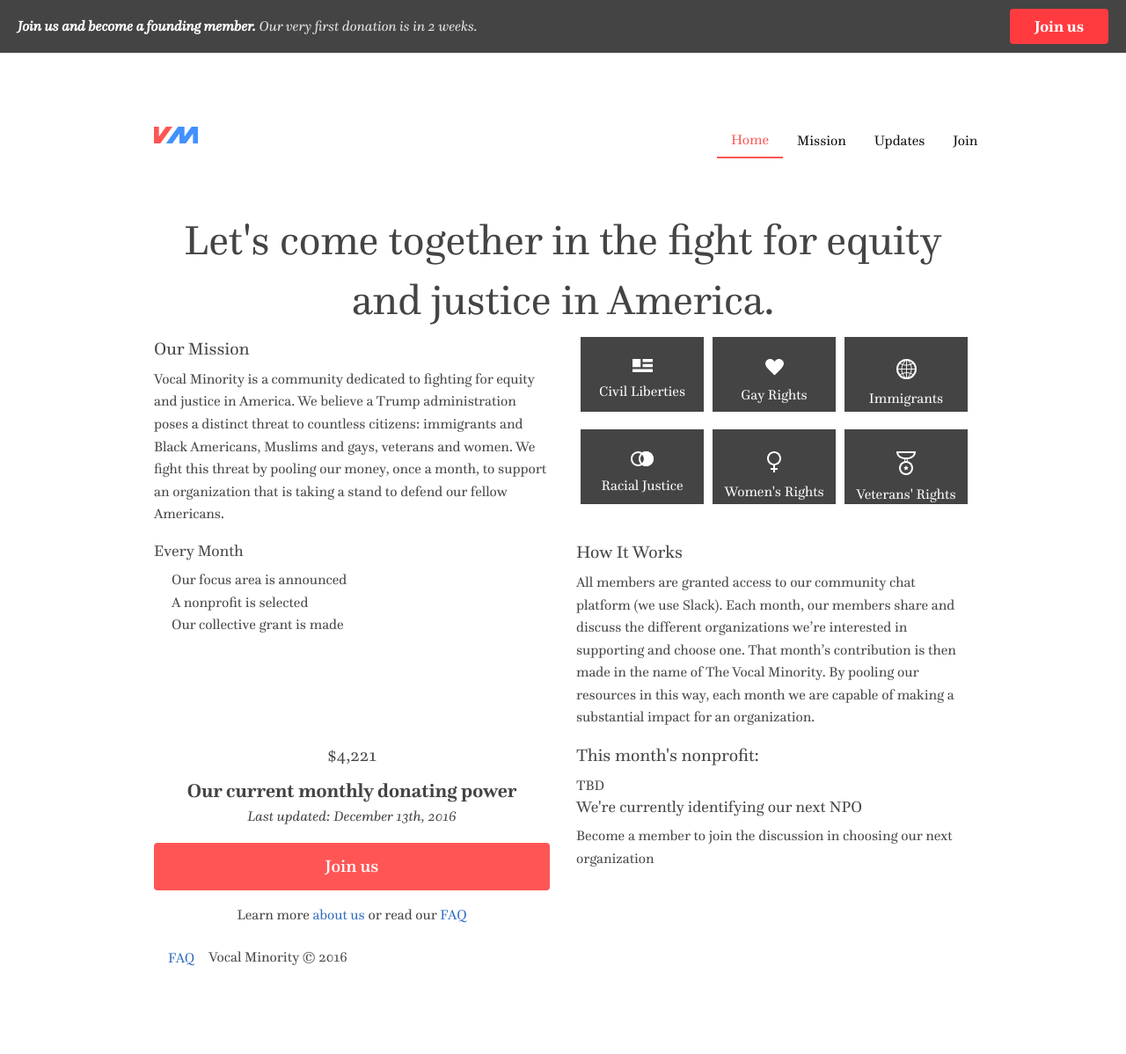
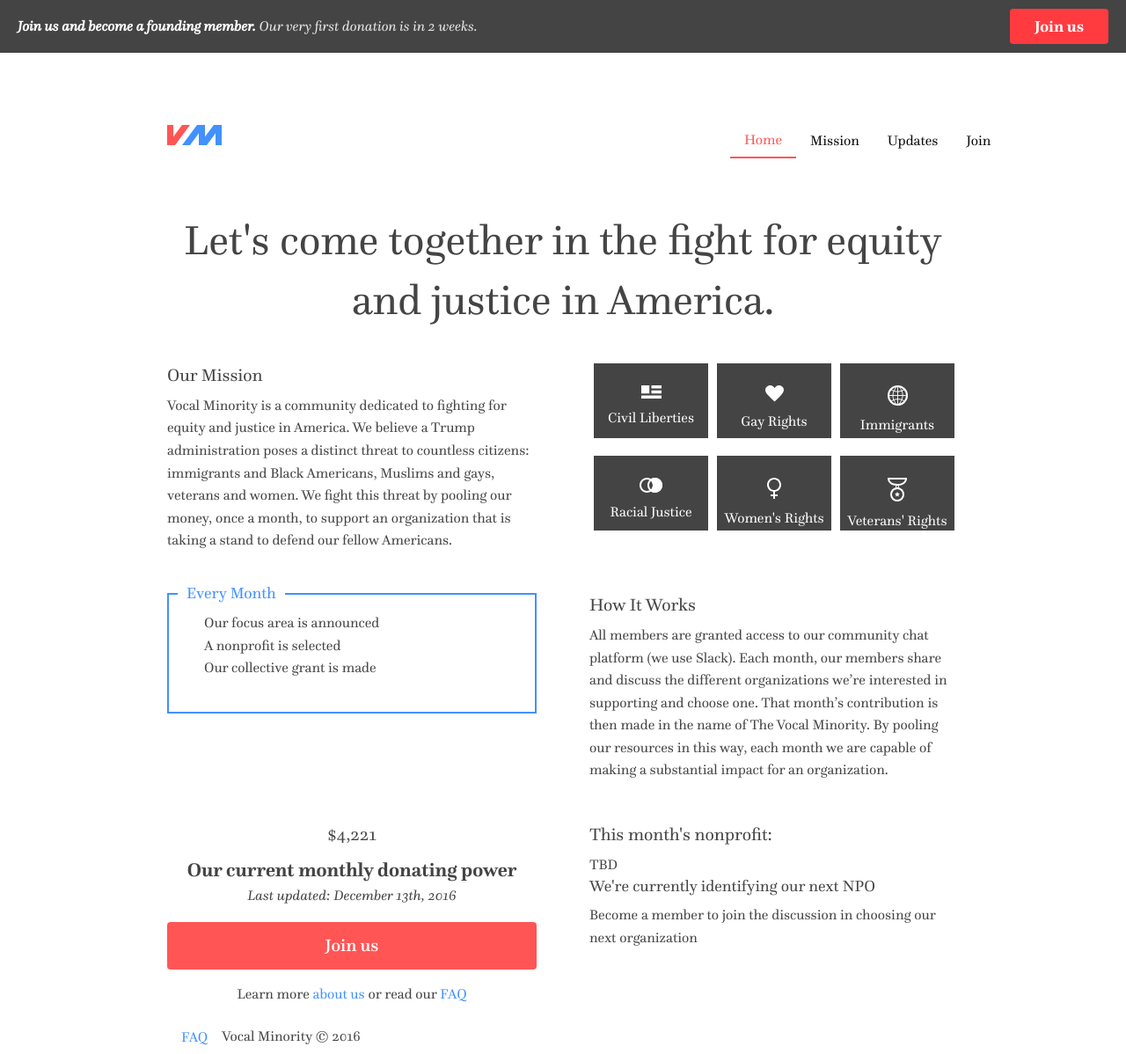
Before and after one commit to VocalMinority/vocalminority.us, a Jekyll site: the page built from index.html, in a window 1280 px wide and 1198 px high. Shown: the whole window at 88% size. Built offline with Jekyll 4.4.1, drawn with Linux system fonts in a browser that asks for light colours; nearby versions of some CDN libraries.

Commit message:
Start styling every month section

```diff
--- a/_includes/header.html
+++ b/_includes/header.html
@@ -1,5 +1,5 @@
 <div class="row global-header">
-  <div class="columns medium-1">
+  <div class="columns medium-2">
     <img alt="Vocal Minority" src="./images/logo.svg"/>
   </div>
   <div class="columns small-center medium-4">
--- a/_sass/_settings.scss
+++ b/_sass/_settings.scss
@@ -49,7 +49,7 @@ $global-font-size: rem-calc(16);
 $global-width: rem-calc(960);
 $global-lineheight: 1.5;
 $foundation-palette: (
-  primary: #316DC1,
+  primary: #4291FF,
   secondary: #FF5555,
   success: #3adb76,
   warning: #ffae00,
@@ -96,7 +96,7 @@ $grid-row-width: $global-width;
 $grid-column-count: 12;
 $grid-column-gutter: (
   small: 20px,
-  medium: 30px,
+  medium: 60px,
 );
 $grid-column-align-edge: true;
 $block-grid-max: 8;
--- /dev/null
+++ b/_sass/components/_every-month.scss
@@ -0,0 +1,14 @@
+.every-month {
+  padding: 20px;
+  border: 2px solid $primary-color;
+  position: relative;
+  .every-month-header {
+    color: $primary-color;
+    background-color: #fff;
+    display: inline-block;
+    position: absolute;
+    padding: 0 10px;
+    top: -14px;
+    left: 10px;
+  }
+}
--- /dev/null
+++ b/_sass/pages/_index.scss
@@ -0,0 +1,3 @@
+section {
+  margin: 30px 0;
+}
--- a/css/main.scss
+++ b/css/main.scss
@@ -99,13 +99,17 @@
 //
 
 
-// App specific styles
+// Global/reusable component styles
+@import 'components/banner';
+@import 'components/button';
+@import 'components/cause-card';
 @import 'components/ctas';
+@import 'components/every-month';
+@import 'components/faqs';
+@import 'components/header';
 @import 'components/manifesto';
-@import 'components/faqs';
 @import 'components/mailchimp';
-@import 'components/button';
 @import 'components/signup_form';
-@import 'components/banner';
-@import 'components/cause-card';
-@import 'components/header';
+
+// Page specific styles
+@import 'pages/index';
--- a/index.html
+++ b/index.html
@@ -45,13 +45,15 @@ banner: true
 </section>
 
 <section class="row">
-  <div class="every-month columns medium-6">
+  <div class="columns medium-6">
+    <div class="every-month">
       <h4 class='every-month-header'>Every Month</h4>
       <ul>
         <li>Our focus area is announced</li>
         <li>A nonprofit is selected</li>
         <li>Our collective grant is made</li>
       </ul>
+    </div>
   </div>
   <div class="columns medium-6">
     <h3>How It Works</h3>
```
Lines whose indentation alone changed are shown as unchanged.
